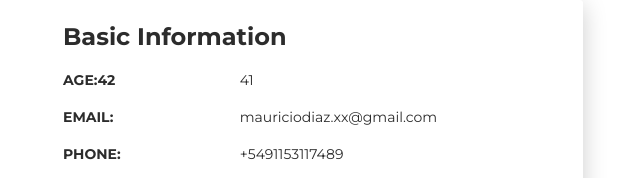
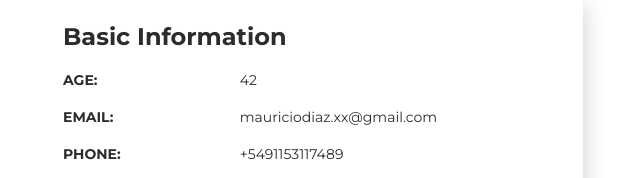
Before and after one commit to tpargmdiaz/resume, a plain HTML site: page en/index.html in a window 1280 px wide. Shown: the part 620-798 px from the top of the page, 612-1252 px from the left. Drawn offline with Linux system fonts and the light colour scheme.

Commit message:
actualizo edad

```diff
--- a/en/index.html
+++ b/en/index.html
@@ -92,8 +92,8 @@
                 <div class="card-body">
                   <div class="h4 mt-0 title">Basic Information</div>
                   <div class="row">
-                    <div class="col-sm-4"><strong class="text-uppercase">Age:42</strong></div>
-                    <div class="col-sm-8">41</div>
+                    <div class="col-sm-4"><strong class="text-uppercase">Age:</strong></div>
+                    <div class="col-sm-8">42</div>
                   </div>
                   <div class="row mt-3">
                     <div class="col-sm-4"><strong class="text-uppercase">Email:</strong></div>
```
